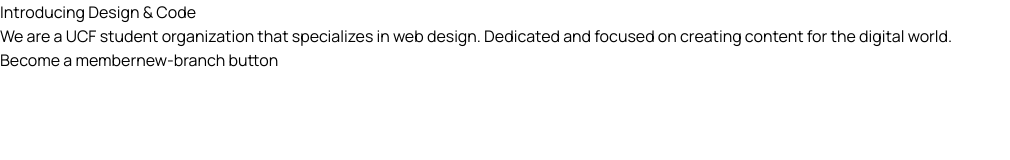
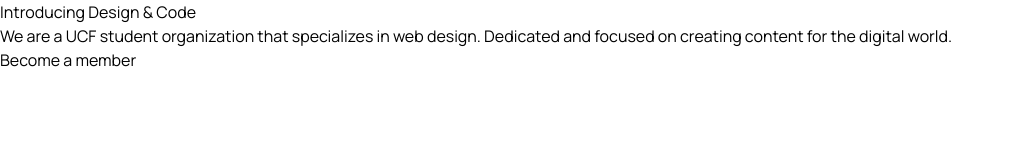
Before and after one commit to designandcodeucf-organization/designandcodeucf, a React (Vite) app: page / in a window 1280 px wide. Shown: the top 160 px of the page, without its empty margins (0-1010 px from the left). Built offline with nearby package versions, Linux system fonts and the light colour scheme.

Commit message:
commiting change

```diff
--- a/src/components/Hero.jsx
+++ b/src/components/Hero.jsx
@@ -6,7 +6,6 @@ function Hero() {
       <h1>Introducing Design & Code</h1>
       <p>We are a UCF student organization that specializes in web design. Dedicated and focused on creating content for the digital world. </p>
       <button>Become a member</button>
-      <button>new-branch button</button>
     </section>
     </>
   )
```
